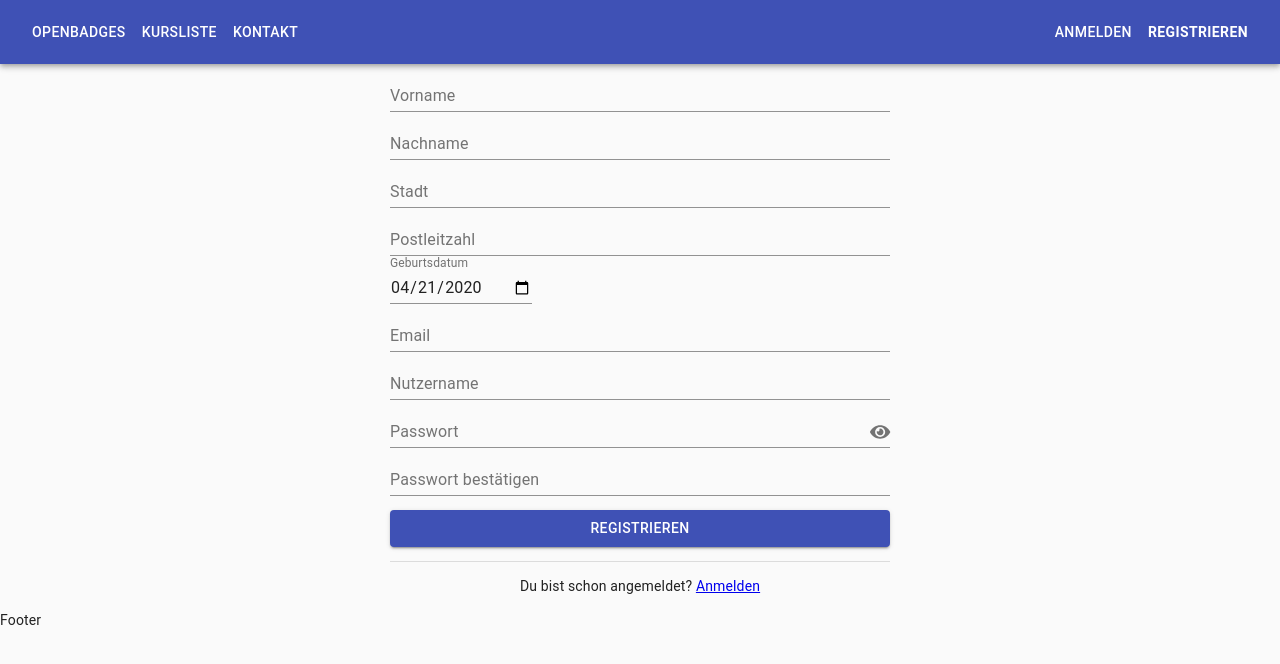
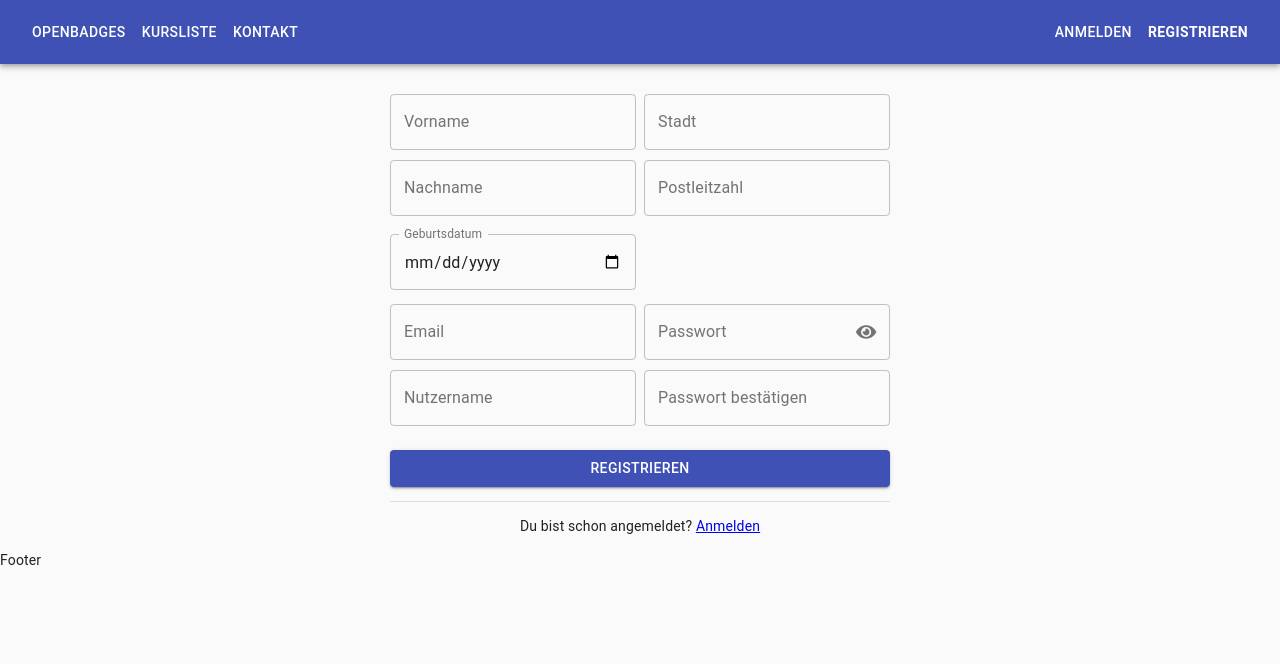
Before and after one commit to myBadges-org/Frontend-myBadges.org, a React (Create React App) app: page /register in a window 1280 px wide. Shown: the top 664 px of the page. Built offline with nearby package versions, Linux system fonts and the light colour scheme; no server answers.

Commit message:
reset password

```diff
--- a/src/components/auth/Login.js
+++ b/src/components/auth/Login.js
@@ -30,7 +30,7 @@ export class Login extends Component {
   }
 
   componentDidUpdate(prevProps){
-    const { message, isAuthenticated } = this.props;
+    const { message } = this.props;
     if (message !== prevProps.message) {
       if(message.id === 'LOGIN_SUCCESS'){
         this.props.history.push('/');
@@ -74,21 +74,24 @@ export class Login extends Component {
 
   render(){
     return(
-      <div style={{maxWidth: '500px', marginLeft: 'auto', marginRight: 'auto'}}>
+      <div style={{maxWidth: '500px', marginLeft: 'auto', marginRight: 'auto', marginTop: '30px'}}>
         {this.state.msg ? <Alert style={{marginBottom: '10px'}} icon={false} severity={this.state.msgType}>{this.state.msg}</Alert> : null}
         <TextField
+          style={{marginBottom: '10px'}}
+          variant='outlined'
           type='text'
           label='Nutzername'
           name='username'
-          placeholder="Nutzername"
+          value={this.state.username}
           onChange={this.onChange}
           fullWidth={true}
         />
         <TextField
+          variant='outlined'
           type={this.state.showPassword ? 'text' : 'password'}
           label='Passwort'
           name='password'
-          placeholder="Passwort"
+          value={this.state.password}
           InputProps={{
             endAdornment:
               <InputAdornment
@@ -112,7 +115,7 @@ export class Login extends Component {
           </Button>
         </p>
         <p style={{textAlign: 'center', fontSize: '0.8rem'}}>
-          <Link to="/password" onClick={this.toggle}>Passwort vergessen?</Link>
+          <Link to="/user/password" onClick={this.toggle}>Passwort vergessen?</Link>
         </p>
         <Divider variant='fullWidth'/>
         <p style={{textAlign: 'center', paddingRight: "34px", paddingLeft: "34px"}}>
--- /dev/null
+++ b/src/components/auth/Password.js
@@ -0,0 +1,100 @@
+import React, { Component } from 'react';
+import axios from 'axios';
+import { withRouter, Link } from 'react-router-dom';
+
+import Button from '@material-ui/core/Button';
+import TextField from '@material-ui/core/TextField';
+import Alert from '@material-ui/lab/Alert';
+import Divider from '@material-ui/core/Divider';
+
+export class Password extends Component {
+
+  constructor(props) {
+    super(props);
+    this.state = {
+      msg: null,
+      msgType: null,
+      username: '',
+      seconds: 4
+    };
+  }
+
+  componentWillUnmount(){
+    clearInterval(this.myInterval);
+  }
+
+  countdown = () => {
+    this.myInterval = setInterval(() => {
+      const { seconds } = this.state;
+      if (seconds > 0) {
+          this.setState({ seconds: seconds-1});
+      }
+      if (seconds === 0) {
+        clearInterval(this.myInterval);
+        this.props.history.push('/');
+      }
+    }, 1000);
+  };
+
+  onChange = e => {
+    this.setState({ [e.target.name]: e.target.value });
+  };
+
+  onSubmit = e => {
+    e.preventDefault();
+    const {username } = this.state;
+    if(username){
+      const body = {
+        username
+      };
+      axios.post('/api/v1/user/password/request', body)
+        .then(res => {
+          this.setState({
+            msgType: 'success',
+            msg: res.data.message
+          });
+          this.countdown();
+        })
+        .catch(err => {
+          this.setState({msgType: 'error', msg: err.response.data.message});
+        });
+    } else {
+      this.setState({msgType: 'error', msg: 'Bitte den Nutzernamen angeben'});
+    }
+
+  };
+
+  render(){
+    return(
+      <div style={{maxWidth: '500px', marginLeft: 'auto', marginRight: 'auto', marginTop: '30px'}}>
+        {this.state.msg ? <Alert style={{marginBottom: '20px'}} icon={false} severity={this.state.msgType}>{this.state.msg}</Alert> : null}
+        {this.state.msgType === 'success' ?
+          <div>Automatische Weiterleitung zur Homepage in {this.state.seconds} Sekunde{this.state.seconds !== 1 ? 'n' : ''} ...</div>
+        : <div>
+            <TextField
+              variant='outlined'
+              type='text'
+              label='Nutzername'
+              name='username'
+              value={this.state.username}
+              onChange={this.onChange}
+              fullWidth={true}
+            />
+            <p>
+              <Button color="primary" variant='contained' onClick={this.onSubmit} style={{width: '100%'}}>
+                Passwort anfragen
+              </Button>
+            </p>
+            <Divider variant='fullWidth'/>
+            <p style={{textAlign: 'center', paddingRight: "34px", paddingLeft: "34px"}}>
+              Du weißt das Passwort doch? <Link to="/login">Anmelden</Link>
+            </p>
+          </div>
+        }
+      </div>
+    );
+  }
+}
+
+
+export default withRouter(Password);
--- a/src/components/auth/Registration.js
+++ b/src/components/auth/Registration.js
@@ -8,6 +8,7 @@ import { clearMessages } from '../../actions/messageActions'
 import moment from 'moment';
 import { withRouter, Link } from 'react-router-dom';
 
+import Grid from '@material-ui/core/Grid';
 import Button from '@material-ui/core/Button';
 import IconButton from '@material-ui/core/IconButton';
 import { FontAwesomeIcon } from "@fortawesome/react-fontawesome";
@@ -84,71 +85,100 @@ export class Registration extends Component {
 
   render(){
     return(
-      <div style={{maxWidth: '500px', marginLeft: 'auto', marginRight: 'auto'}}>
+      <div style={{maxWidth: '500px', marginLeft: 'auto', marginRight: 'auto', marginTop: '30px'}}>
         {this.state.msg ? <Alert style={{marginBottom: '10px'}} icon={false} severity='error'>{this.state.msg}</Alert> : null}
+        <Grid container spacing={1}>
+          <Grid item xs={12} md={6}>
             <TextField
+              style={{marginBottom: '10px'}}
+              variant='outlined'
               type='text'
               label='Vorname'
               name='firstname'
-          placeholder="Vorname"
+              value={this.state.firstname}
               onChange={this.onChange}
               fullWidth={true}
             />
             <TextField
+              style={{marginBottom: '10px'}}
+              variant='outlined'
               type='text'
               label='Nachname'
               name='lastname'
-          placeholder="Nachname"
+              value={this.state.lastname}
+              onChange={this.onChange}
+              fullWidth={true}
+            />
+          </Grid>
+          <Grid item xs={12} md={6}>
+            <TextField
+              style={{marginBottom: '10px'}}
+              variant='outlined'
+              type='text'
+              label='Stadt'
+              name='city'
+              value={this.state.city}
               onChange={this.onChange}
               fullWidth={true}
             />
             <TextField
+              style={{marginBottom: '10px'}}
+              variant='outlined'
               type='text'
-          label='Stadt'
-          name='city'
-          placeholder="Stadt"
+              label='Postleitzahl'
+              name='postalcode'
+              value={this.state.postalcode}
+              onChange={this.onChange}
+              fullWidth={true}
+            />
+          </Grid>
+          <Grid item xs={12} md={6}>
+            <TextField
+              style={{marginBottom: '10px'}}
+              variant='outlined'
+              label="Geburtsdatum"
+              type="date"
+              name="birthday"
+              onChange={this.onChange}
+              value={moment(this.state.birthday).format('YYYY-MM-DD')}
+              InputLabelProps={{
+                shrink: true
+              }}
+              fullWidth={true}
+            />
+          </Grid>
+        </Grid>
+        <Grid container spacing={1}>
+          <Grid item xs={12} md={6}>
+            <TextField
+              style={{marginBottom: '10px'}}
+              variant='outlined'
+              type='email'
+              label='Email'
+              name='email'
+              value={this.state.email}
               onChange={this.onChange}
               fullWidth={true}
             />
             <TextField
+              style={{marginBottom: '10px'}}
+              variant='outlined'
               type='text'
-          label='Postleitzahl'
-          name='postalcode'
-          placeholder="12345"
+              label='Nutzername'
+              name='username'
+              value={this.state.username}
               onChange={this.onChange}
               fullWidth={true}
             />
+          </Grid>
+          <Grid item xs={12} md={6}>
             <TextField
-          label="Geburtsdatum"
-          type="date"
-          name="birthday"
-          onChange={this.onChange}
-          defaultValue={moment().format('YYYY-MM-DD')}
-          InputLabelProps={{
-            shrink: true
-          }}
-        />
-        <TextField
-          type='email'
-          label='Email'
-          name='email'
-          placeholder="Email"
-          onChange={this.onChange}
-          fullWidth={true}
-        />
-        <TextField
-          type='text'
-          label='Nutzername'
-          name='username'
-          placeholder="Nutzername"
-          onChange={this.onChange}
-          fullWidth={true}
-        />
-        <TextField
+              style={{marginBottom: '10px'}}
+              variant='outlined'
               type={this.state.showPassword ? 'text' : 'password'}
               label='Passwort'
               name='password'
-          placeholder="Passwort"
+              value={this.state.password}
               InputProps={{
                 endAdornment:
                   <InputAdornment
@@ -167,13 +197,17 @@ export class Registration extends Component {
               fullWidth={true}
             />
             <TextField
+              style={{marginBottom: '10px'}}
+              variant='outlined'
               type='password'
               label='Passwort bestätigen'
               name='confirmPassword'
-          placeholder="Passwort bestätigen"
+              value={this.state.confirmPassword}
               onChange={this.onChange}
               fullWidth={true}
             />
+          </Grid>
+        </Grid>
         <p>
           <Button color="primary" variant='contained' onClick={this.onSubmit} style={{width: '100%'}}>
             Registrieren
@@ -181,7 +215,7 @@ export class Registration extends Component {
         </p>
         <Divider variant='fullWidth'/>
         <p style={{textAlign: 'center', paddingRight: "34px", paddingLeft: "34px"}}>
-          Du bist schon angemeldet? <Link to="/login" onClick={this.toggle}>Anmelden</Link>
+          Du bist schon angemeldet? <Link to="/login">Anmelden</Link>
         </p>
       </div>
     );
--- /dev/null
+++ b/src/components/auth/ResetPassword.js
@@ -0,0 +1,150 @@
+import React, { Component } from 'react';
+import axios from 'axios';
+import { withRouter } from 'react-router-dom';
+
+import Button from '@material-ui/core/Button';
+import TextField from '@material-ui/core/TextField';
+import Alert from '@material-ui/lab/Alert';
+import IconButton from '@material-ui/core/IconButton';
+import { FontAwesomeIcon } from "@fortawesome/react-fontawesome";
+import { faEye, faEyeSlash } from "@fortawesome/free-solid-svg-icons";
+import InputAdornment from '@material-ui/core/InputAdornment';
+
+export class ResetPassword extends Component {
+
+  constructor(props) {
+    super(props);
+    this.state = {
+      msg: null,
+      msgType: null,
+      resetPasswordToken: '',
+      password: '',
+      confirmPassword: '',
+      showPassword: false,
+      seconds: 4
+    };
+  }
+
+  componentDidMount(){
+    const token = new URLSearchParams(this.props.location.search).get('token');
+    if(token){
+      this.setState({ resetPasswordToken: token });
+    } else {
+      this.setState({ msgType: 'error', msg: 'Kein Token übergeben.'})
+    }
+  }
+
+  componentWillUnmount(){
+    clearInterval(this.myInterval);
+  }
+
+  countdown = () => {
+    this.myInterval = setInterval(() => {
+      const { seconds } = this.state;
+      if (seconds > 0) {
+          this.setState({ seconds: seconds-1});
+      }
+      if (seconds === 0) {
+        clearInterval(this.myInterval);
+        this.props.history.push('/login');
+      }
+    }, 1000);
+  };
+
+  onChange = e => {
+    this.setState({ [e.target.name]: e.target.value });
+  };
+
+  onSubmit = e => {
+    e.preventDefault();
+    const { password, confirmPassword, resetPasswordToken } = this.state;
+    if(password && confirmPassword){
+      if(password === confirmPassword){
+        const body = {
+          resetPasswordToken,
+          password,
+          confirmPassword
+        };
+        axios.post('/api/v1/user/password/reset', body)
+          .then(res => {
+            this.setState({
+              msgType: 'success',
+              msg: res.data.message
+            });
+            this.countdown();
+          })
+          .catch(err => {
+            this.setState({msgType: 'error', msg: err.response.data.message});
+          });
+      } else {
+        this.setState({msgType: 'error', msg: 'Passwörter müssen übereinstimmen'});
+      }
+    } else {
+      this.setState({msgType: 'error', msg: 'Bitte Passwort angeben.'});
+    }
+  };
+
+  handleClickShowPassword = () => {
+    this.setState({ showPassword: !this.state.showPassword });
+  };
+
+  handleMouseDownPassword = (e) => {
+    e.preventDefault();
+  };
+
+  render(){
+    return(
+      <div style={{maxWidth: '500px', marginLeft: 'auto', marginRight: 'auto', marginTop: '30px'}}>
+        {this.state.msg ? <Alert style={{marginBottom: '20px'}} icon={false} severity={this.state.msgType}>{this.state.msg}</Alert> : null}
+        {this.state.resetPasswordToken ?
+          this.state.msgType === 'success' ?
+            <div>Automatische Weiterleitung zum Login in {this.state.seconds} Sekunde{this.state.seconds !== 1 ? 'n' : ''} ...</div>
+          : <div>
+              <TextField
+                style={{marginBottom: '10px'}}
+                variant='outlined'
+                type={this.state.showPassword ? 'text' : 'password'}
+                label='Passwort'
+                name='password'
+                value={this.state.password}
+                InputProps={{
+                  endAdornment:
+                    <InputAdornment
+                      position="end"
+                    >
+                      <IconButton
+                        onClick={this.handleClickShowPassword}
+                        onMouseDown={this.handleMouseDownPassword}
+                        edge="end"
+                      >
+                        <FontAwesomeIcon size='xs' icon={this.state.showPassword ? faEyeSlash : faEye} />
+                      </IconButton>
+                    </InputAdornment>
+                }}
+                onChange={this.onChange}
+                fullWidth={true}
+              />
+              <TextField
+                variant='outlined'
+                type='password'
+                label='Passwort bestätigen'
+                name='confirmPassword'
+                value={this.state.confirmPassword}
+                onChange={this.onChange}
+                fullWidth={true}
+              />
+              <p>
+                <Button color="primary" variant='contained' onClick={this.onSubmit} style={{width: '100%'}}>
+                  Passwort ändern
+                </Button>
+              </p>
+            </div>
+         : null
+        }
+      </div>
+    );
+  }
+}
+
+
+export default withRouter(ResetPassword);
--- a/src/components/routes/Routes.js
+++ b/src/components/routes/Routes.js
@@ -7,6 +7,8 @@ import Home from '../home/Home';
 import Registration from '../auth/Registration';
 import Login from '../auth/Login';
 import User from '../auth/User';
+import Password from '../auth/Password';
+import ResetPassword from '../auth/ResetPassword';
 import EmailConfirmation from '../auth/EmailConfirmation';
 import Contact from '../contact/Contact';
 import NotFound from '../notFound/NotFound';
@@ -17,13 +19,15 @@ class Routes extends Component {
     return (
       <Switch>
         <Route path="/" exact component={Home} />
-        <Route path="/login" component={Login} />
-        <Route path="/register" component={Registration} />
+        <Route path="/login" exact component={Login} />
+        <Route path="/register" exact component={Registration} />
         <PrivateRoute path="/user" exact>
           <User/>
         </PrivateRoute>
-        <Route path="/user/email" component={EmailConfirmation} />
-        <Route path="/contact" component={Contact} />
+        <Route path="/user/password" exact component={Password} />
+        <Route path="/user/password/reset" exact component={ResetPassword} />
+        <Route path="/user/email" exact component={EmailConfirmation} />
+        <Route path="/contact" exact component={Contact} />
         <Route component={NotFound} />
       </Switch>
     );
```
Lines whose indentation alone changed are shown as unchanged.
